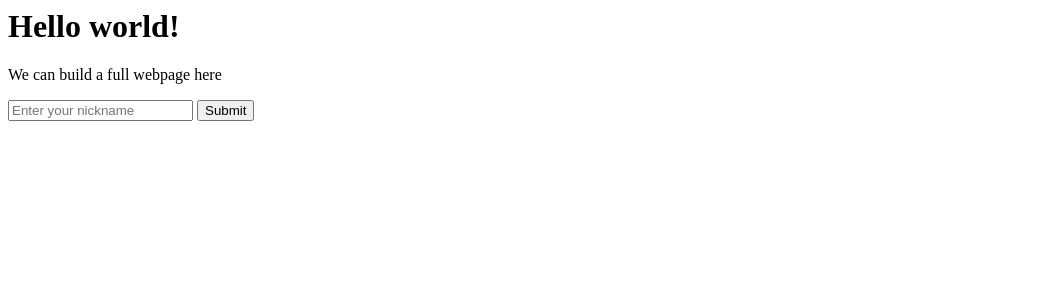
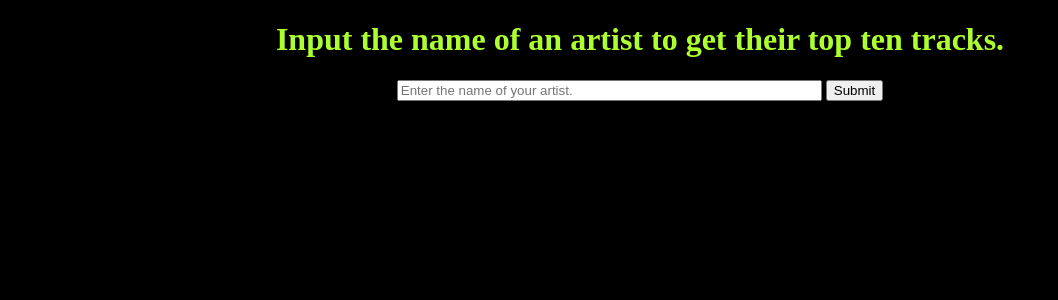
Before and after one commit to savsrin/spotify-top-track-finder, a Flask app: template templates/index.html in a window 1280 px wide. Shown: the top 300 px of the page, without its empty margins (0-1058 px from the left). Run offline with Flask 2, Linux system fonts and the light colour scheme; the template is opened without the code that fills it, so the values that code supplies are empty.

Commit message:
added all files

```diff
--- a/app.py
+++ b/app.py
@@ -1,16 +1,43 @@
 # ---- YOUR APP STARTS HERE ----
 # -- Import section --
 from flask import Flask
+from flask import render_template
+from flask import request
+import model
+import requests
+# import spotipy
+# from spotipy.oauth2 import SpotifyClientCredentials
+
+import spotipy
+from spotipy.oauth2 import SpotifyClientCredentials
+
+
 # from flask import render_template
 # from flask import request
 
-
 # -- Initialization section --
 app = Flask(__name__)
+
+# API
+
+# export SPOTIPY_CLIENT_ID="2aec1864fdb0443da8ea4f23b250f72b"
+# export SPOTIPY_CLIENT_SECRET=30a30c6402bb45d3af9b719026218e5a
 
 
 # -- Routes section --
 @app.route('/')
 @app.route('/index')
 def index():
-    return "hello world"
+
+    return render_template("index.html")
+
+@app.route('/tracks', methods=["GET", "POST"])
+def tracks():
+    if request.method == "POST":
+        user_artist = request.form["artist"]
+        user_top_tracks = model.get_top_tracks(user_artist)
+        return render_template("tracks.html",
+                                user_artist=user_artist,
+                                user_top_tracks=user_top_tracks)
+    else:
+        return "Error"
--- /dev/null
+++ b/static/style.css
@@ -0,0 +1,3 @@
+.black {
+    background-color: black;
+}
--- a/templates/index.html
+++ b/templates/index.html
@@ -1,12 +1,14 @@
+<!DOCTYPE html>
+<html lang="en">
 <html>
     <head>
-        <title>Welcome!</title>
+        <title>Top Tracks</title>
+        <link rel="stylesheet" type="text/css" href="{{ url_for('static', filename='style.css') }}">
     </head>
-    <body>
-        <h1>Hello world!</h1>
-        <p>We can build a full webpage here</p>
-        <form>
-            <input type="text" name="nickname" placeholder="Enter your nickname"/>
+    <body class="black">
+        <h1 style="text-align:center; color:greenyellow">Input the name of an artist to get their top ten tracks.</h1>
+        <form method="post" action="/tracks" style="text-align:center">
+            <input type="text" name="artist" placeholder="Enter the name of your artist."/ size="50">
             <input type="submit" value="Submit"/>
         </form>
     </body>
```
Also changed, not shown: model.py (+25 -0 lines), templates/tracks.html (added, +39 -0 lines).
